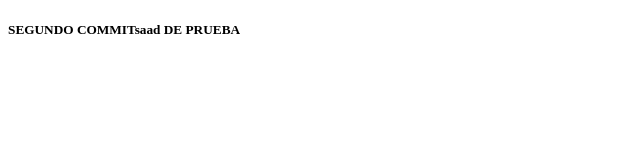
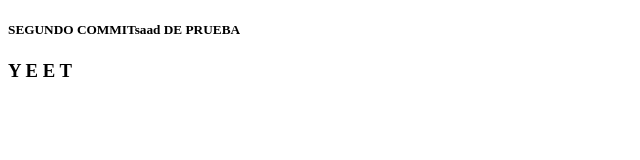
Before and after one commit to conjurxed2/First_Repo, a plain HTML site: page Datos.html in a window 1280 px wide. Shown: the full height of the page, 0-640 px from the left. Drawn offline with Linux system fonts and the light colour scheme.

Commit message:
Segundo_Commit

```diff
--- a/Datos.html
+++ b/Datos.html
@@ -7,5 +7,6 @@
 </head>
 <body>
 <h5>SEGUNDO COMMITsaad DE PRUEBA </h5>
+<h3>Y E E T</h3>
 </body>
 </html>
```
Also changed, not shown: Probamos mierdas.txt.
